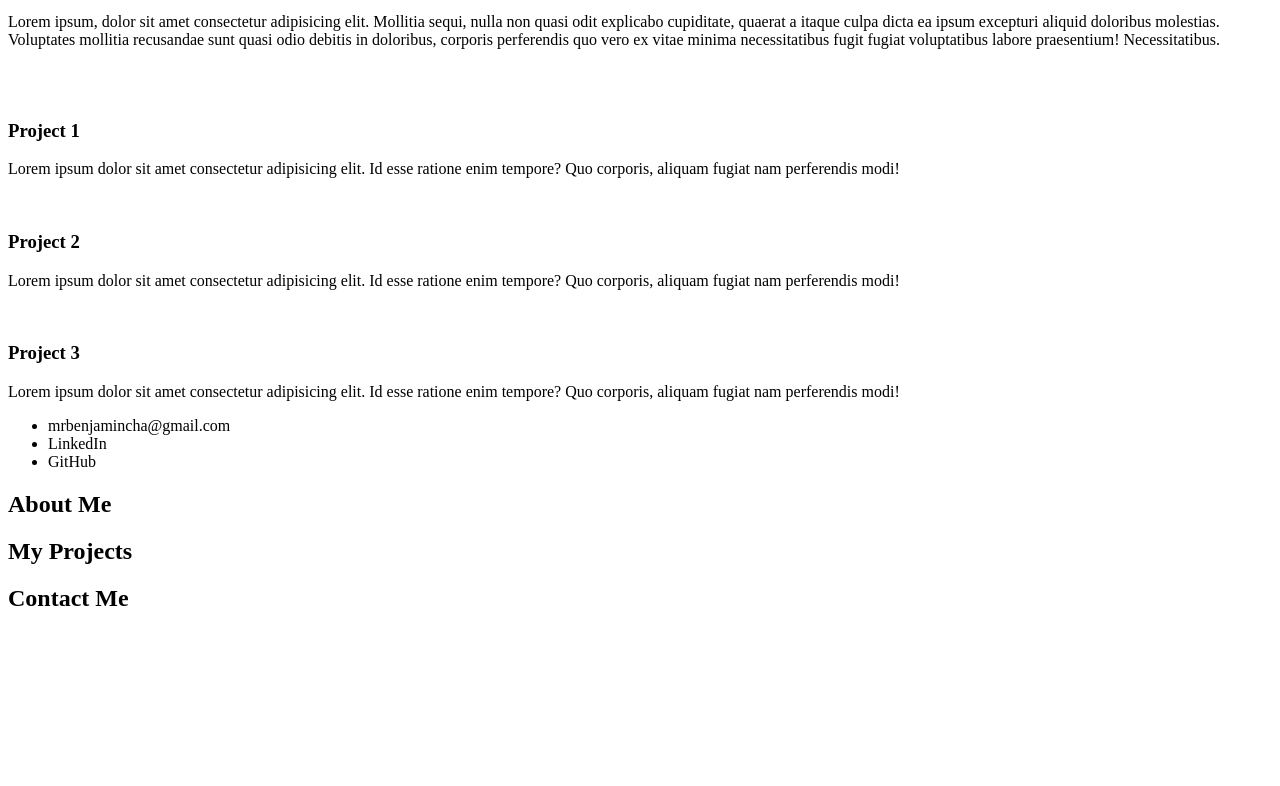
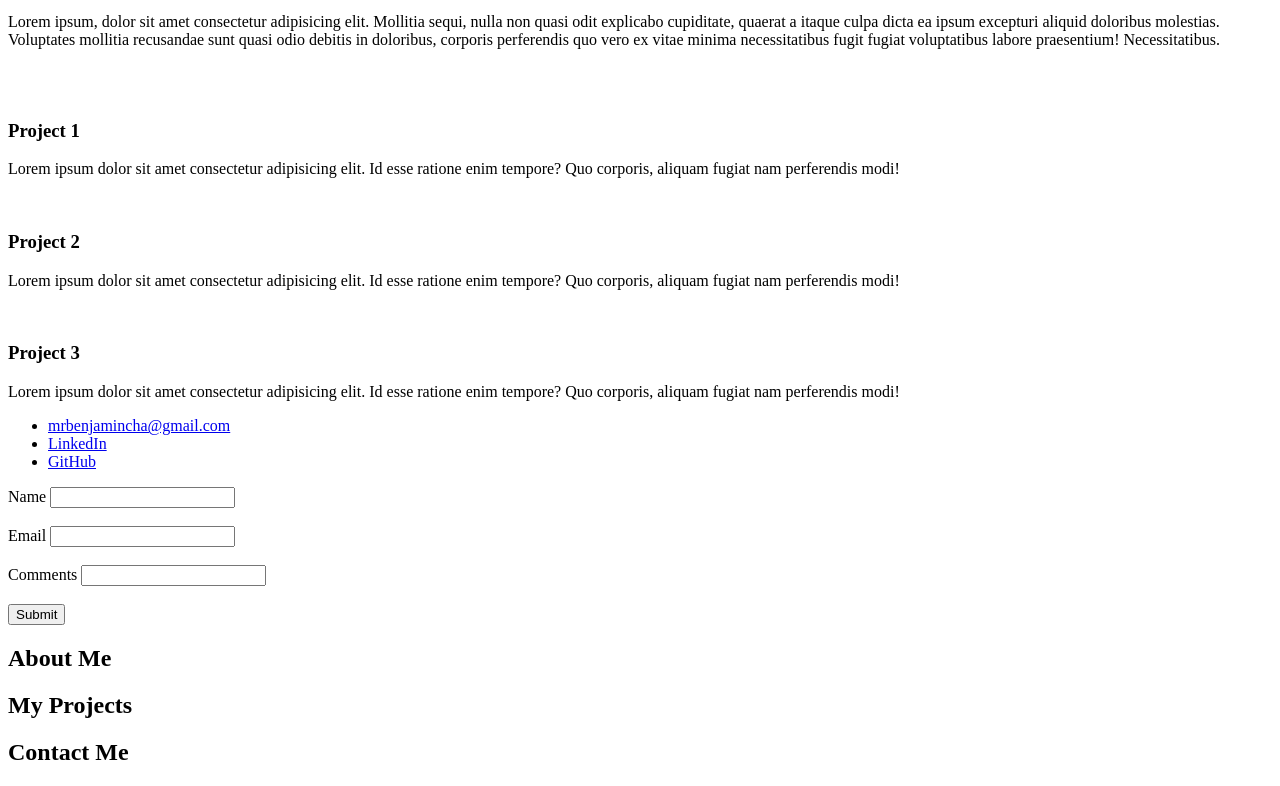
Before and after one commit to bencha27/portfolio, a plain HTML site: page index.html in a window 1280 px wide. Shown: the part 137-923 px from the top of the page. Before the commit the page ends 800 px from the top, so only its background shows below. Drawn offline with Linux system fonts and the light colour scheme.

Commit message:
Added links and form elements to Contact Me section

```diff
--- a/index.html
+++ b/index.html
@@ -54,13 +54,22 @@
 
         <section class="contact-me">
             <ul>
-                <li>mrbenjamincha@gmail.com</li>
-                <li>LinkedIn</li>
-                <li>GitHub</li>
+                <li><a href="mailto:mrbenjamincha@gmail.com">mrbenjamincha@gmail.com</a></li>
+                <li><a href="www.linkedin.com/in/benjamin-cha/">LinkedIn</a></li>
+                <li><a href="github.com/bencha27">GitHub</a></li>
             </ul>
 
             <form>
+                <label for="name">Name</label>
+                <input type="text" id="name"><br><br>
 
+                <label for="email">Email</label>
+                <input type="email" id="email"><br><br>
+
+                <label for="comments">Comments</label>
+                <input type="text" id="comments"><br><br>
+
+                <input type="submit" value="Submit">
             </form>
 
         </section>
```
